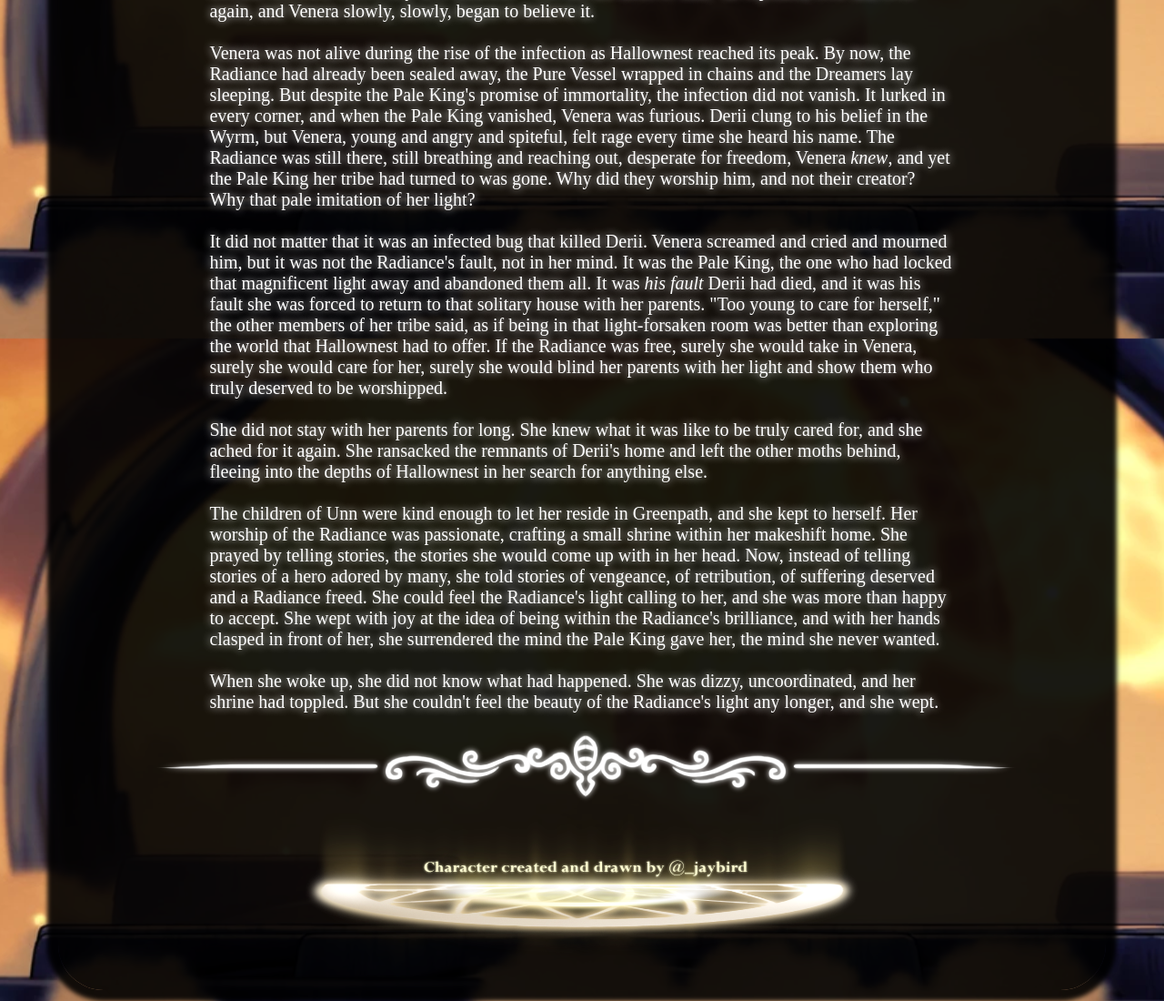
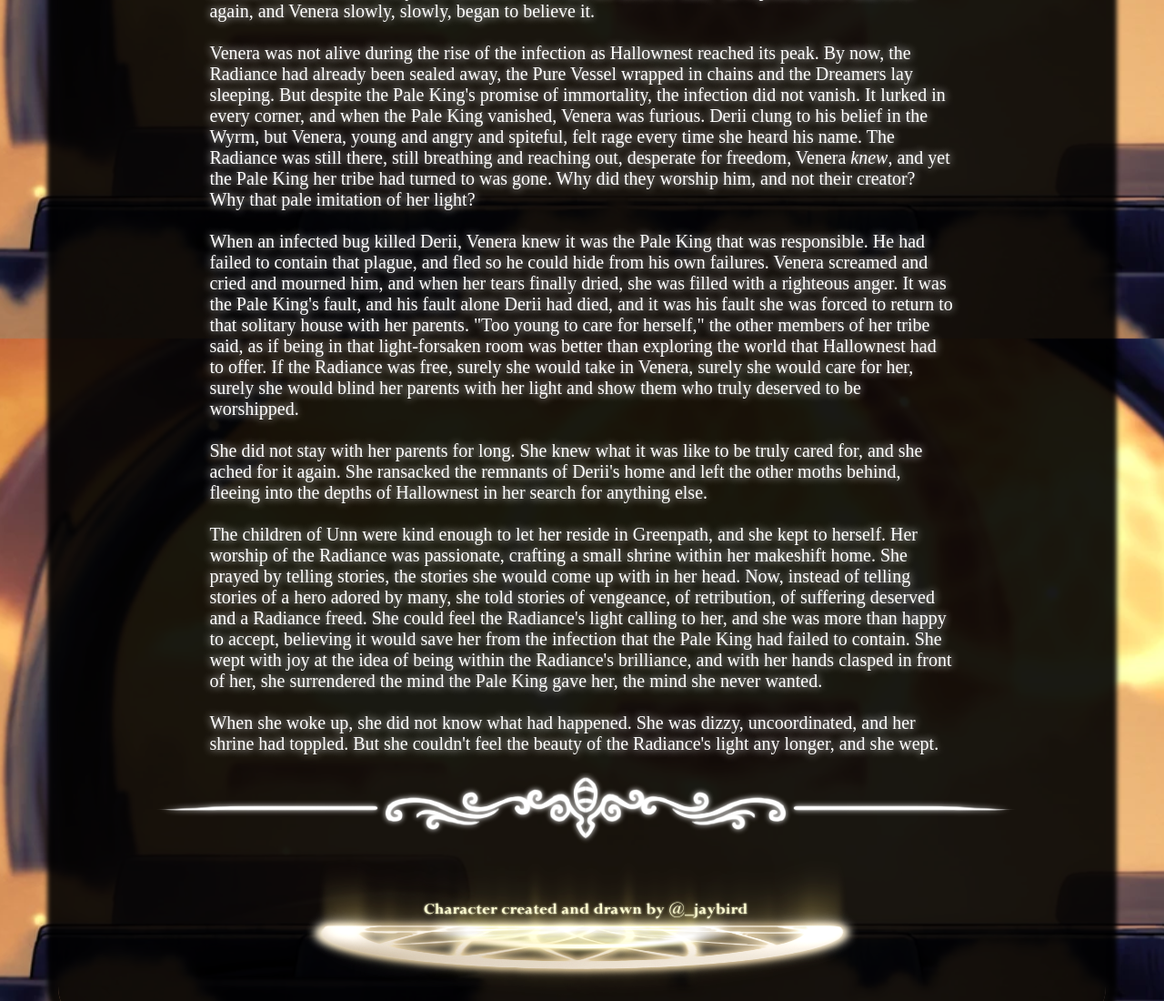
Before and after one commit to Jay-B1rd/venera, a plain HTML site: page index.html in a window 1280 px wide. Shown: the part 3628-4728 px from the top of the page at 91% size. Drawn offline with Linux system fonts and the light colour scheme.

Commit message:
venera doesnt know radi is the cause of the infection now yippeeeee

```diff
--- a/index.html
+++ b/index.html
@@ -130,7 +130,7 @@ Venera was not alive during the rise of the infection as Hallownest reached its
 
 <br><br>
 
-It did not matter that it was an infected bug that killed Derii. Venera screamed and cried and mourned him, but it was not the Radiance's fault, not in her mind. It was the Pale King, the one who had locked that magnificent light away and abandoned them all. It was <i>his fault</i> Derii had died, and it was his fault she was forced to return to that solitary house with her parents. "Too young to care for herself," the other members of her tribe said, as if being in that light-forsaken room was better than exploring the world that Hallownest had to offer. If the Radiance was free, surely she would take in Venera, surely she would care for her, surely she would blind her parents with her light and show them who truly deserved to be worshipped.
+When an infected bug killed Derii, Venera knew it was the Pale King that was responsible. He had failed to contain that plague, and fled so he could hide from his own failures. Venera screamed and cried and mourned him, and when her tears finally dried, she was filled with a righteous anger. It was the Pale King's fault, and his fault alone Derii had died, and it was his fault she was forced to return to that solitary house with her parents. "Too young to care for herself," the other members of her tribe said, as if being in that light-forsaken room was better than exploring the world that Hallownest had to offer. If the Radiance was free, surely she would take in Venera, surely she would care for her, surely she would blind her parents with her light and show them who truly deserved to be worshipped.
 
 <br><br>
 
@@ -138,7 +138,7 @@ She did not stay with her parents for long. She knew what it was like to be trul
 
 <br><br>
 
-The children of Unn were kind enough to let her reside in Greenpath, and she kept to herself. Her worship of the Radiance was passionate, crafting a small shrine within her makeshift home. She prayed by telling stories, the stories she would come up with in her head. Now, instead of telling stories of a hero adored by many, she told stories of vengeance, of retribution, of suffering deserved and a Radiance freed. She could feel the Radiance's light calling to her, and she was more than happy to accept. She wept with joy at the idea of being within the Radiance's brilliance, and with her hands clasped in front of her, she surrendered the mind the Pale King gave her, the mind she never wanted.
+The children of Unn were kind enough to let her reside in Greenpath, and she kept to herself. Her worship of the Radiance was passionate, crafting a small shrine within her makeshift home. She prayed by telling stories, the stories she would come up with in her head. Now, instead of telling stories of a hero adored by many, she told stories of vengeance, of retribution, of suffering deserved and a Radiance freed. She could feel the Radiance's light calling to her, and she was more than happy to accept, believing it would save her from the infection that the Pale King had failed to contain. She wept with joy at the idea of being within the Radiance's brilliance, and with her hands clasped in front of her, she surrendered the mind the Pale King gave her, the mind she never wanted.
 
 <br><br>
 
```
